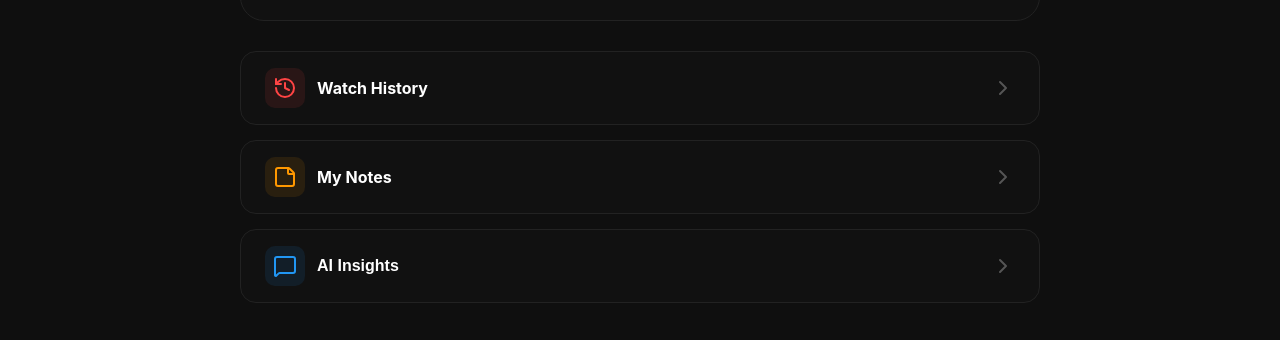
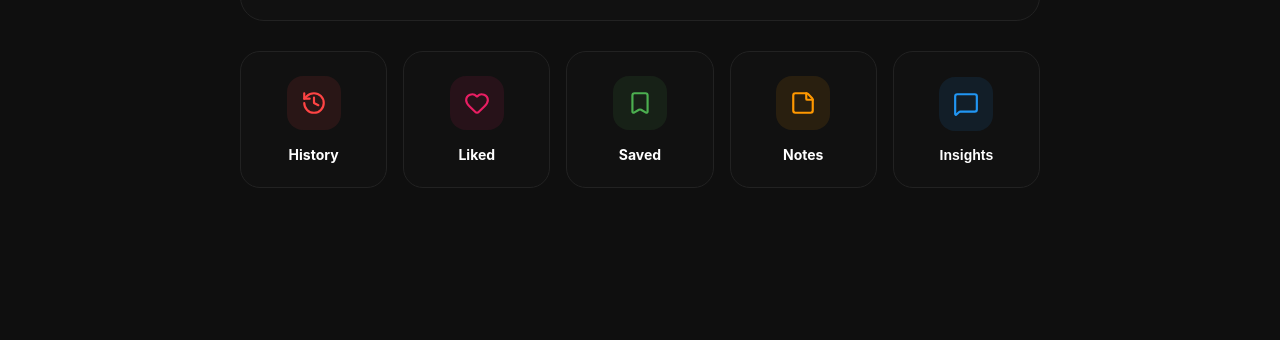
Before and after one commit to ishaan1201/FocusTube, a React (Vite) app: page /vault in a window 1280 px wide. Shown: the part 600-940 px from the top of the page. After the commit the page ends 828 px from the top, so only its background shows below. Built offline with nearby package versions, Linux system fonts and the light colour scheme; no server answers.

Commit message:
Updated FocusTube: Added Study & Build category and tweaked VideoPlayer

```diff
--- a/src/pages/Vault.jsx
+++ b/src/pages/Vault.jsx
@@ -1,30 +1,14 @@
 import { useEffect, useState } from "react";
 import { Link } from "react-router-dom";
-import { Flame, Clock, Calendar, ChevronRight, StickyNote, MessageSquare, History } from "lucide-react";
+import { Flame, Clock, Calendar, StickyNote, MessageSquare, History, Heart, Bookmark } from "lucide-react";
 import { getHistory } from "../utils/storage";
 
 function Vault() {
   const [stats, setStats] = useState({
     totalMins: 0,
     todayMins: 0,
-    weeklyData: [0, 0, 0, 0, 0, 0, 0] // Sun - Sat
+    weeklyData: [0, 0, 0, 0, 0, 0, 0]
   });
-
-  // ⏱️ Helper: Parse duration string to minutes
-  const parseDuration = (str) => {
-    if (!str) return 0;
-    if (str.startsWith("PT")) {
-      const match = str.match(/PT(\d+H)?(\d+M)?(\d+S)?/);
-      const h = parseInt((match[1] || "").replace("H", "")) || 0;
-      const m = parseInt((match[2] || "").replace("M", "")) || 0;
-      const s = parseInt((match[3] || "").replace("S", "")) || 0;
-      return (h * 60) + m + (s / 60);
-    }
-    const parts = str.split(":").map(Number);
-    if (parts.length === 3) return (parts[0] * 60) + parts[1] + (parts[2] / 60);
-    if (parts.length === 2) return parts[0] + (parts[1] / 60);
-    return 0;
-  };
 
   useEffect(() => {
     const history = getHistory();
@@ -33,11 +17,26 @@ function Vault() {
 
     let total = 0;
     let today = 0;
-    let weekBuckets = [0, 0, 0, 0, 0, 0, 0]; // Index 0 = Sunday
+    let weekBuckets = [0, 0, 0, 0, 0, 0, 0];
 
     history.forEach(video => {
-      const vidMins = parseDuration(video.duration) || 15; // fallback to 15m
-      const vidDate = new Date(video.timestamp || Date.now());
+      let vidMins = 0;
+
+      // 🛡️ THE ULTIMATE FIX: Stop guessing the video length!
+      // If resumeTime exists (even if it is literally 0), we divide by 60 to get exact minutes.
+      if (video.resumeTime !== undefined && video.resumeTime !== null) {
+        vidMins = Number(video.resumeTime) / 60;
+      } else {
+        // If there is totally corrupted data, add 0. NEVER add the full video length.
+        vidMins = 0;
+      }
+
+      // Safety caps
+      if (isNaN(vidMins) || vidMins < 0) vidMins = 0;
+      if (vidMins > 600) vidMins = 600;
+
+      // Parse the date
+      const vidDate = new Date(video.lastWatched || video.timestamp || Date.now());
 
       total += vidMins;
 
@@ -45,11 +44,11 @@ function Vault() {
         today += vidMins;
       }
 
-      // Check if video was watched in the last 7 days
-      const diffTime = Math.abs(now - vidDate);
-      const diffDays = Math.ceil(diffTime / (1000 * 60 * 60 * 24));
+      // Add to the 7-day chart buckets
+      const diffTime = now.getTime() - vidDate.getTime();
+      const diffDays = diffTime / (1000 * 3600 * 24);
 
-      if (diffDays <= 7) {
+      if (diffDays >= 0 && diffDays < 7) {
         weekBuckets[vidDate.getDay()] += vidMins;
       }
     });
@@ -67,7 +66,6 @@ function Vault() {
     return `${h}h ${m}m`;
   };
 
-  // Find max value for chart scaling (minimum scale of 60 mins so small bars don't look huge)
   const maxWeeklyMins = Math.max(...stats.weeklyData, 60);
   const daysOfWeek = ["S", "M", "T", "W", "T", "F", "S"];
 
@@ -102,8 +100,12 @@ function Vault() {
 
         <div style={styles.chartArea}>
           {stats.weeklyData.map((mins, idx) => {
-            const heightPercent = `${(mins / maxWeeklyMins) * 100}%`;
             const isToday = new Date().getDay() === idx;
+            const safeMins = Math.max(0, mins);
+
+            // Ensure minimum 4% visual height only if they actually watched something > 0
+            const calculatedHeight = safeMins > 0 ? Math.max(4, (safeMins / maxWeeklyMins) * 100) : 0;
+            const heightPercent = `${Math.min(100, calculatedHeight)}%`;
 
             return (
               <div key={idx} style={styles.barCol}>
@@ -114,7 +116,7 @@ function Vault() {
                       height: heightPercent,
                       background: isToday ? "#4caf50" : "#ff4444"
                     }}
-                    title={`${Math.round(mins)} mins`}
+                    title={`${Math.round(safeMins)} mins`}
                   />
                 </div>
                 <span style={{ ...styles.dayLabel, color: isToday ? "#4caf50" : "#888", fontWeight: isToday ? "bold" : "normal" }}>
@@ -126,31 +128,34 @@ function Vault() {
         </div>
       </div>
 
-      {/* 🧭 NAVIGATION GRID */}
+      {/* 🎛️ RECTANGULAR NAVIGATION GRID */}
       <div style={styles.btnGrid}>
-        <Link to="/history" style={styles.navBtn}>
-          <div style={{ display: "flex", alignItems: "center", gap: "12px" }}>
-            <div style={{ ...styles.navIconBox, background: "rgba(255, 68, 68, 0.1)" }}><History color="#ff4444" size={24} /></div>
-            <span style={styles.navText}>Watch History</span>
-          </div>
-          <ChevronRight color="#555" />
+
+        <Link to="/history" style={styles.boxBtn}>
+          <div style={{ ...styles.boxIcon, background: "rgba(255, 68, 68, 0.1)" }}><History color="#ff4444" size={26} /></div>
+          <span style={styles.boxText}>History</span>
         </Link>
 
-        <Link to="/notes" style={styles.navBtn}>
-          <div style={{ display: "flex", alignItems: "center", gap: "12px" }}>
-            <div style={{ ...styles.navIconBox, background: "rgba(255, 152, 0, 0.1)" }}><StickyNote color="#ff9800" size={24} /></div>
-            <span style={styles.navText}>My Notes</span>
-          </div>
-          <ChevronRight color="#555" />
+        <Link to="/liked" style={styles.boxBtn}>
+          <div style={{ ...styles.boxIcon, background: "rgba(233, 30, 99, 0.1)" }}><Heart color="#e91e63" size={26} /></div>
+          <span style={styles.boxText}>Liked</span>
         </Link>
 
-        <button style={styles.navBtn} onClick={() => alert("AI Insights generating...")}>
-          <div style={{ display: "flex", alignItems: "center", gap: "12px" }}>
-            <div style={{ ...styles.navIconBox, background: "rgba(33, 150, 243, 0.1)" }}><MessageSquare color="#2196f3" size={24} /></div>
-            <span style={styles.navText}>AI Insights</span>
-          </div>
-          <ChevronRight color="#555" />
+        <Link to="/saved" style={styles.boxBtn}>
+          <div style={{ ...styles.boxIcon, background: "rgba(76, 175, 80, 0.1)" }}><Bookmark color="#4caf50" size={26} /></div>
+          <span style={styles.boxText}>Saved</span>
+        </Link>
+
+        <Link to="/notes" style={styles.boxBtn}>
+          <div style={{ ...styles.boxIcon, background: "rgba(255, 152, 0, 0.1)" }}><StickyNote color="#ff9800" size={26} /></div>
+          <span style={styles.boxText}>Notes</span>
+        </Link>
+
+        <button style={styles.boxBtn} onClick={() => alert("AI Insights generating...")}>
+          <div style={{ ...styles.boxIcon, background: "rgba(33, 150, 243, 0.1)" }}><MessageSquare color="#2196f3" size={26} /></div>
+          <span style={styles.boxText}>Insights</span>
         </button>
+
       </div>
     </div>
   );
@@ -176,10 +181,10 @@ const styles = {
   barFill: { width: "100%", borderRadius: "8px", transition: "height 0.5s ease-out" },
   dayLabel: { fontSize: "12px" },
 
-  btnGrid: { display: "flex", flexDirection: "column", gap: "15px" },
-  navBtn: { background: "#111", border: "1px solid #222", padding: "16px 24px", borderRadius: "16px", display: "flex", alignItems: "center", justifyContent: "space-between", cursor: "pointer", textDecoration: "none", transition: "all 0.2s" },
-  navIconBox: { width: "40px", height: "40px", borderRadius: "10px", display: "flex", alignItems: "center", justifyContent: "center" },
-  navText: { color: "white", fontSize: "16px", fontWeight: "bold" }
+  btnGrid: { display: "grid", gridTemplateColumns: "repeat(auto-fit, minmax(130px, 1fr))", gap: "16px" },
+  boxBtn: { background: "#111", border: "1px solid #222", padding: "24px 10px", borderRadius: "20px", display: "flex", flexDirection: "column", alignItems: "center", justifyContent: "center", gap: "12px", cursor: "pointer", textDecoration: "none", transition: "transform 0.2s" },
+  boxIcon: { width: "54px", height: "54px", borderRadius: "16px", display: "flex", alignItems: "center", justifyContent: "center", marginBottom: "4px" },
+  boxText: { color: "white", fontSize: "14px", fontWeight: "bold" }
 };
 
 export default Vault;
--- a/vite.config.js
+++ b/vite.config.js
@@ -5,6 +5,6 @@ import react from '@vitejs/plugin-react'
 export default defineConfig({
   plugins: [react()],
   server: {
-    allowedHosts: [''],
+    allowedHosts: ['9914-122-161-64-161.ngrok-free.app'],
   },
 })
```
